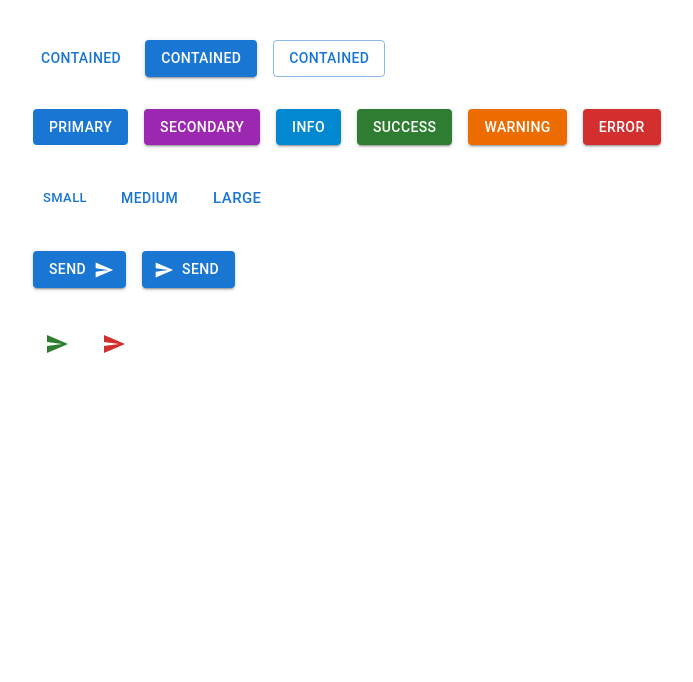
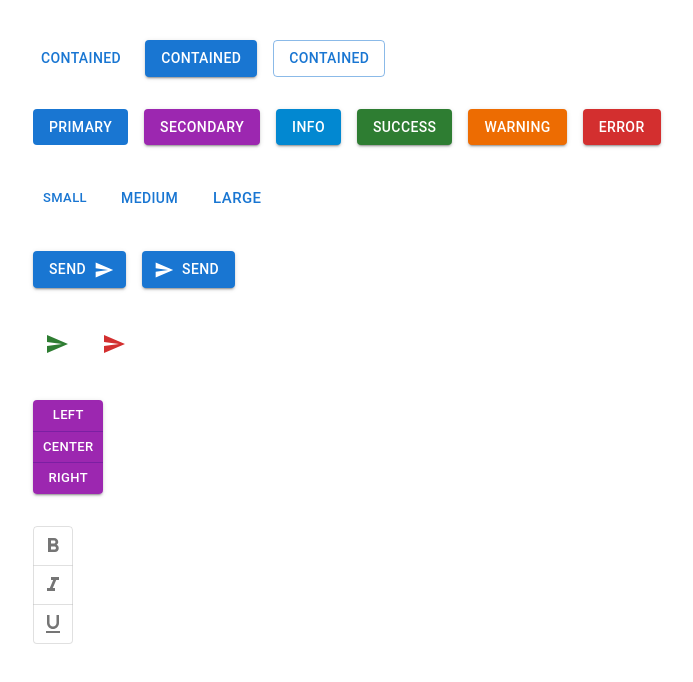
Before and after one commit to saltukkilinc/material-ui-dashboard, a React (Vite) app: page / in a window 1280 px wide. Shown: the top 682 px of the page, without its empty margins (7-700 px from the left). Built offline with nearby package versions, Linux system fonts and the light colour scheme.

Commit message:
add button

```diff
--- a/src/components/muiButton/index.tsx
+++ b/src/components/muiButton/index.tsx
@@ -1,7 +1,29 @@
-import { Button, Stack, IconButton } from "@mui/material";
-import SendIcon from '@mui/icons-material/Send';
+import {
+  Button,
+  Stack,
+  IconButton,
+  ButtonGroup,
+  ToggleButton,
+  ToggleButtonGroup,
+} from "@mui/material";
+
+import React, { useState } from "react";
+
+import SendIcon from "@mui/icons-material/Send";
+import FormatBoldIcon from "@mui/icons-material/FormatBold";
+import FormatUnderlinedIcon from "@mui/icons-material/FormatUnderlined";
+import FormatItalicIcon from "@mui/icons-material/FormatItalic";
 
 const MuiButton = () => {
+  const [formats, setFormats] = useState<string[]>([]);
+
+  const formatChangeHandler = (
+    e: React.MouseEvent<HTMLElement>,
+    updatedFormats: string[]
+  ) => {
+    setFormats(updatedFormats)
+  };
+
   return (
     <Stack spacing={4}>
       <Stack spacing={2} direction={"row"}>
@@ -33,20 +55,63 @@ const MuiButton = () => {
         </Button>
       </Stack>
 
-      <Stack display='block' spacing={2} direction={'row'}>
+      <Stack display="block" spacing={2} direction={"row"}>
         <Button size="small">small</Button>
         <Button size="medium">medium</Button>
         <Button size="large">large</Button>
       </Stack>
 
-      <Stack spacing={2} direction={'row'}>
-        <Button variant="contained" endIcon={<SendIcon />}>Send</Button>
-        <Button variant="contained" startIcon={<SendIcon />}>Send</Button>
+      <Stack spacing={2} direction={"row"}>
+        <Button variant="contained" endIcon={<SendIcon />}>
+          Send
+        </Button>
+        <Button variant="contained" startIcon={<SendIcon />}>
+          Send
+        </Button>
       </Stack>
 
-      <Stack spacing={2} direction={'row'}>
-        <IconButton size="large" color="success"><SendIcon /></IconButton>
-        <IconButton size="small" color="error"><SendIcon /></IconButton>
+      <Stack spacing={2} direction={"row"}>
+        <IconButton size="large" color="success">
+          <SendIcon />
+        </IconButton>
+        <IconButton size="small" color="error">
+          <SendIcon />
+        </IconButton>
+      </Stack>
+
+      <Stack direction="row">
+        <ButtonGroup
+          variant="contained"
+          size="small"
+          orientation="vertical"
+          aria-label="button group"
+          color="secondary"
+        >
+          <Button>Left</Button>
+          <Button>Center</Button>
+          <Button>Right</Button>
+        </ButtonGroup>
+      </Stack>
+
+      <Stack direction="row">
+        <ToggleButtonGroup
+          aria-label="toggle button group"
+          value={formats}
+          onChange={formatChangeHandler}
+          size="small"
+          orientation="vertical"
+          color="warning"
+        >
+          <ToggleButton value="bold" aria-label="bold">
+            <FormatBoldIcon />
+          </ToggleButton>
+          <ToggleButton value="italic" aria-label="italic">
+            <FormatItalicIcon />
+          </ToggleButton>
+          <ToggleButton value="underlined" aria-label="underlined">
+            <FormatUnderlinedIcon />
+          </ToggleButton>
+        </ToggleButtonGroup>
       </Stack>
     </Stack>
   );
```
